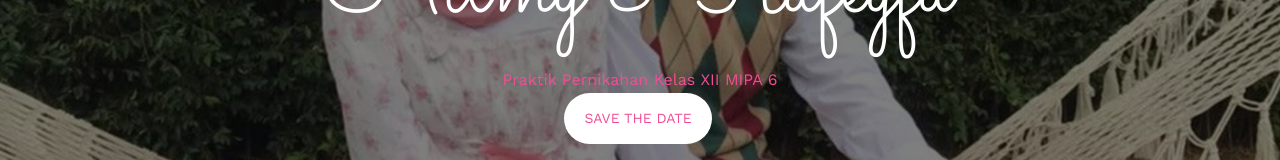
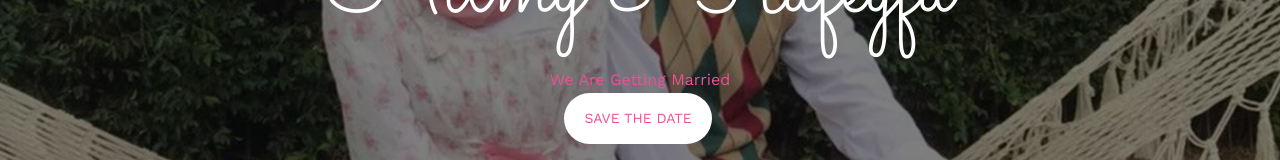
Before and after one commit to hilmydanrefa/hilmydanrefa.github.io, a plain HTML site: page index.html in a window 1280 px wide. Shown: the part 408-568 px from the top of the page. Drawn offline with nearby package versions, Linux system fonts and the light colour scheme; a script that the page names is missing; files whose address does not match are found by name.

Commit message:
Update index.html

```diff
--- a/index.html
+++ b/index.html
@@ -115,7 +115,7 @@
 						<div class="display-t">
 							<div class="display-tc animate-box" data-animate-effect="fadeIn">
 								<h1>Hilmy &amp; Rafeyfa</h1>
-								<a href="https://logwork.com/countdown-x8pd" class="countdown-timer" data-style="columns" data-timezone="Asia/Jakarta" data-date="2022-12-13 09:00" data-digitscolor="#ffffff" data-unitscolor="#ffffff">Praktik Pernikahan Kelas XII MIPA 6</a>
+								<a href="https://logwork.com/countdown-x8pd" class="countdown-timer" data-style="columns" data-timezone="Asia/Jakarta" data-date="2022-12-13 09:00" data-digitscolor="#ffffff" data-unitscolor="#ffffff">We Are Getting Married</a>
 								<p><a href="#" class="btn btn-default btn-sm">Save the date</a></p>
 							</div>
 						</div>
```
